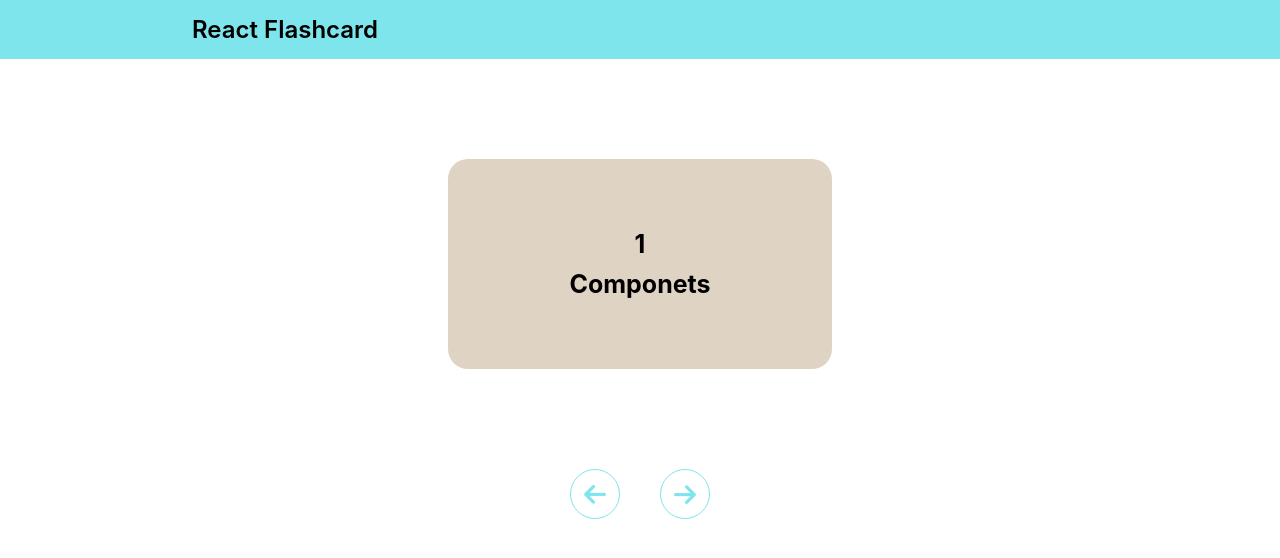
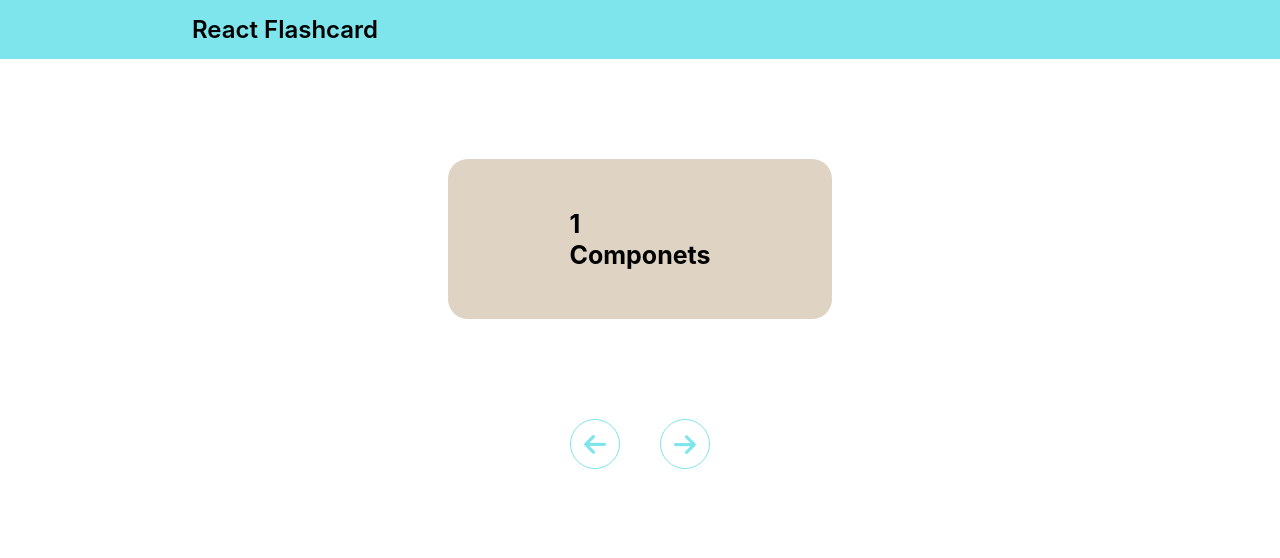
Before and after one commit to ahsanaaxioned/React-Flashcard, a React (Create React App) app: page / in a window 1280 px wide. Shown: the top 558 px of the page. Built offline with nearby package versions, Linux system fonts and the light colour scheme.

Commit message:
Updated: Styling Updated

```diff
--- a/src/assets/App.css
+++ b/src/assets/App.css
@@ -13,7 +13,7 @@
 
 .card-container {
   width: 30%;
-  padding: 70px 2%;
+  padding: 80px 2%;
   margin: 100px auto;
   border-radius: 20px;
   display: flex;
@@ -28,6 +28,14 @@
   transition:   1s ease-in-out;
 }
 
+.card-container div {
+  padding: 10px 15px;
+  position: absolute;
+  line-height: 28px;
+}
+
+
+
   .card-container:hover  {
     -webkit-transform: rotateY(180deg);
     transform: rotateY(180deg);
@@ -38,7 +46,7 @@
   transform: rotateY(180deg);
 }
 
-.id, .title , .description {
+.id, .title {
   font-size: 25px;
   font-weight: 700;
 }
--- a/src/components/FlashCard.jsx
+++ b/src/components/FlashCard.jsx
@@ -26,6 +26,7 @@ const FlashCard = () => {
           onMouseOver={handleMouseOver}
           onMouseOut={handleMouseOut}
         >
+          <div>
           {isHovering ? (
             <p className="description">{cardDetails[index].description}</p>
           ) : (
@@ -34,6 +35,7 @@ const FlashCard = () => {
               <h2 className="title">{cardDetails[index].heading}</h2>
             </>
           )}
+          </div>
         </div>
         <div className="cta-control">
           <button className="btn previous" onClick={() => decrement()}>
```
